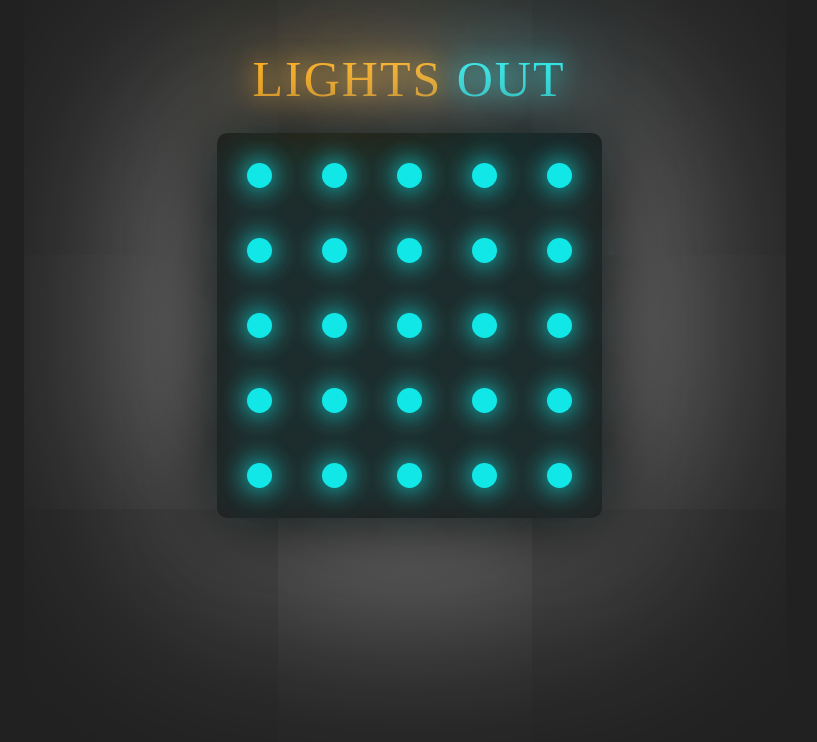
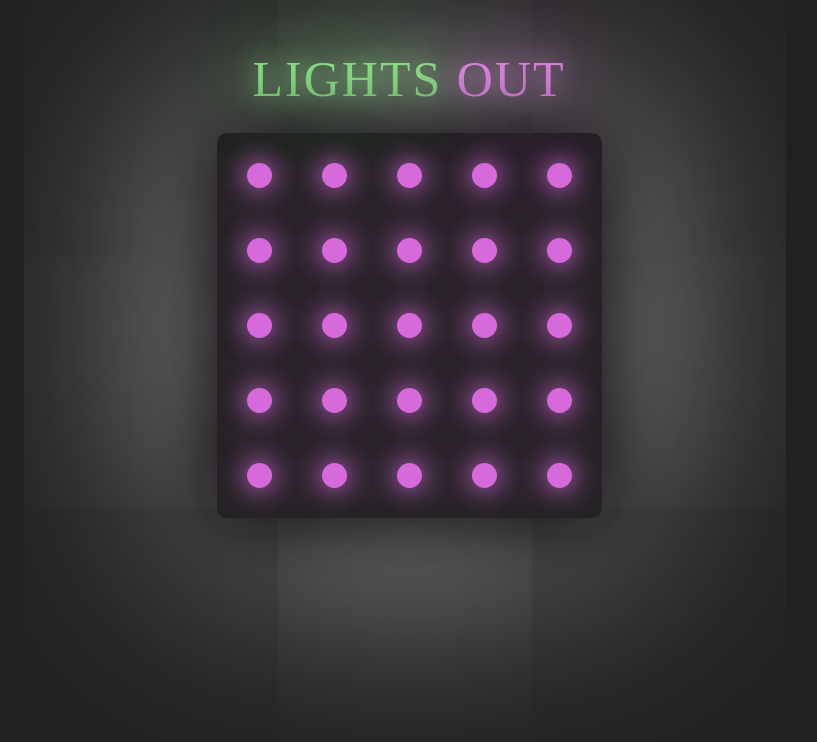
Before and after one commit to Vincenttoon/lights-out, a React (Create React App) app: page / in a window 1280 px wide. Shown: the top 742 px of the page, without its empty margins (231-1048 px from the left). Built offline with nearby package versions, Linux system fonts and the light colour scheme.

Commit message:
colors changed

```diff
--- a/src/App.css
+++ b/src/App.css
@@ -1,12 +1,13 @@
 :root {
   --size: 25px;
-  --blue : #12e7e7;
-  --orange : #fea501;
+  --blue: #d66adb;
+  --orange: #6edb6a;
 }
 
-@import url('https://fonts.googleapis.com/css2?family=Monoton&family=Montserrat&family=Sail&display=swap');
+@import url("https://fonts.googleapis.com/css2?family=Monoton&family=Montserrat&family=Sail&display=swap");
 
-html, body {
+html,
+body {
   margin: 0;
   padding: 0;
   height: 100vh;
@@ -14,10 +15,10 @@ html, body {
 }
 
 .App {
-  font-family: 'Monoton', cursive;
+  font-family: "Monoton", cursive;
   text-align: center;
   display: flex;
   flex-direction: column;
   align-items: center;
-  padding-top: calc(2*var(--size));
+  padding-top: calc(2 * var(--size));
 }
```
